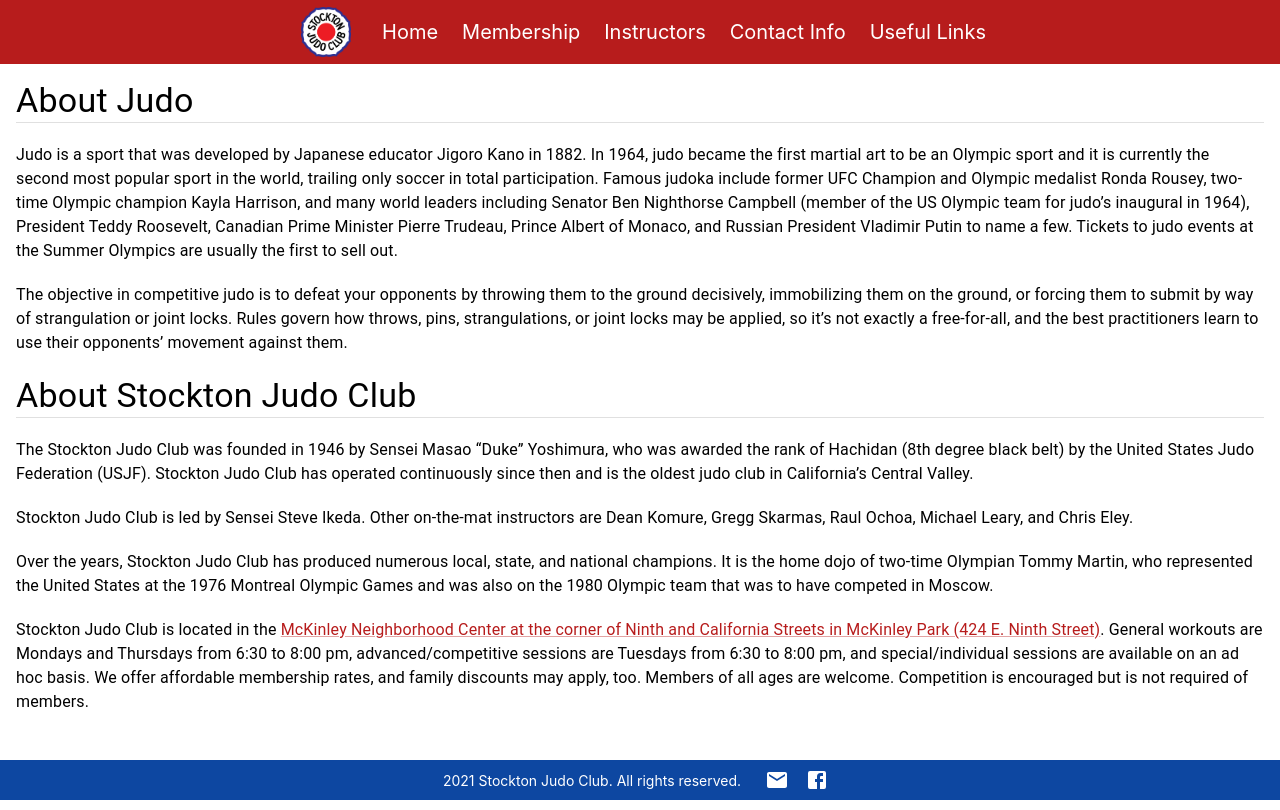
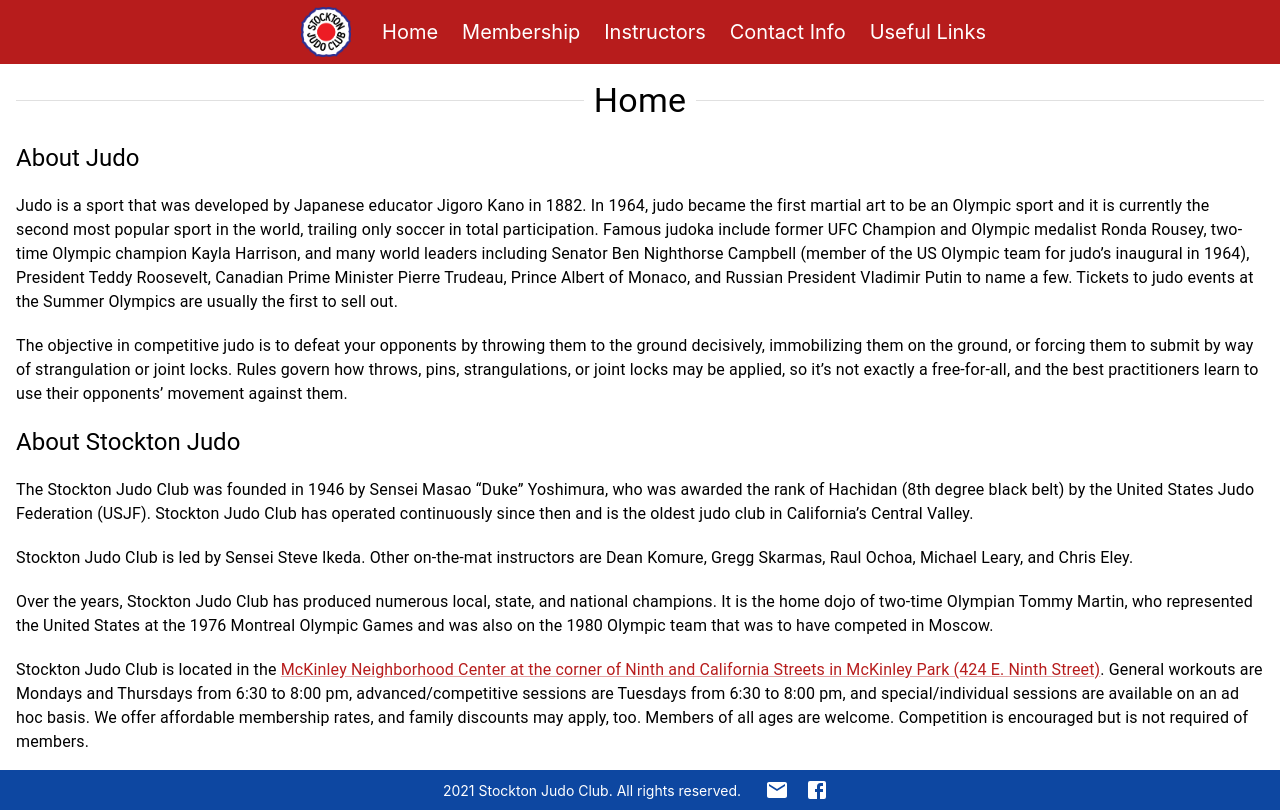
Before and after one commit to MJADangcil/stockton-judo-club, a React (Create React App) app: page / in a window 1280 px wide. Built offline with nearby package versions, Linux system fonts and the light colour scheme.

Commit message:
Update HomePage.js

```diff
--- a/src/pages/HomePage/HomePage.js
+++ b/src/pages/HomePage/HomePage.js
@@ -1,5 +1,5 @@
+import { Container, Divider, Grid, Link, Typography } from '@mui/material';
 import React from 'react';
-import { Container, Divider, Grid, Link, Typography } from '@mui/material';
 
 export default function HomePage() {
   return (
@@ -7,8 +7,16 @@ export default function HomePage() {
       <Container maxWidth={false} sx={{ display: 'table-row', height: 'auto' }}>
         <Grid container rowSpacing={2.5} sx={{ padding: '16px' }}>
           <Grid item xs={12}>
-            <Typography variant='h4'>About Judo</Typography>
-            <Divider />
+            <Divider>
+              <Typography variant='h4'>
+                Home
+              </Typography>
+            </Divider>
+          </Grid>
+          <Grid item xs={12}>
+            <Typography variant='h5'>
+              About Judo
+            </Typography>
           </Grid>
           <Grid item>
             <Typography variant='body1'>
@@ -38,8 +46,9 @@ export default function HomePage() {
             </Typography>
           </Grid>
           <Grid item xs={12}>
-            <Typography variant='h4'>About Stockton Judo Club</Typography>
-            <Divider />
+            <Typography variant='h5'>
+              About Stockton Judo
+            </Typography>
           </Grid>
           <Grid item>
             <Typography variant='body1'>
```
